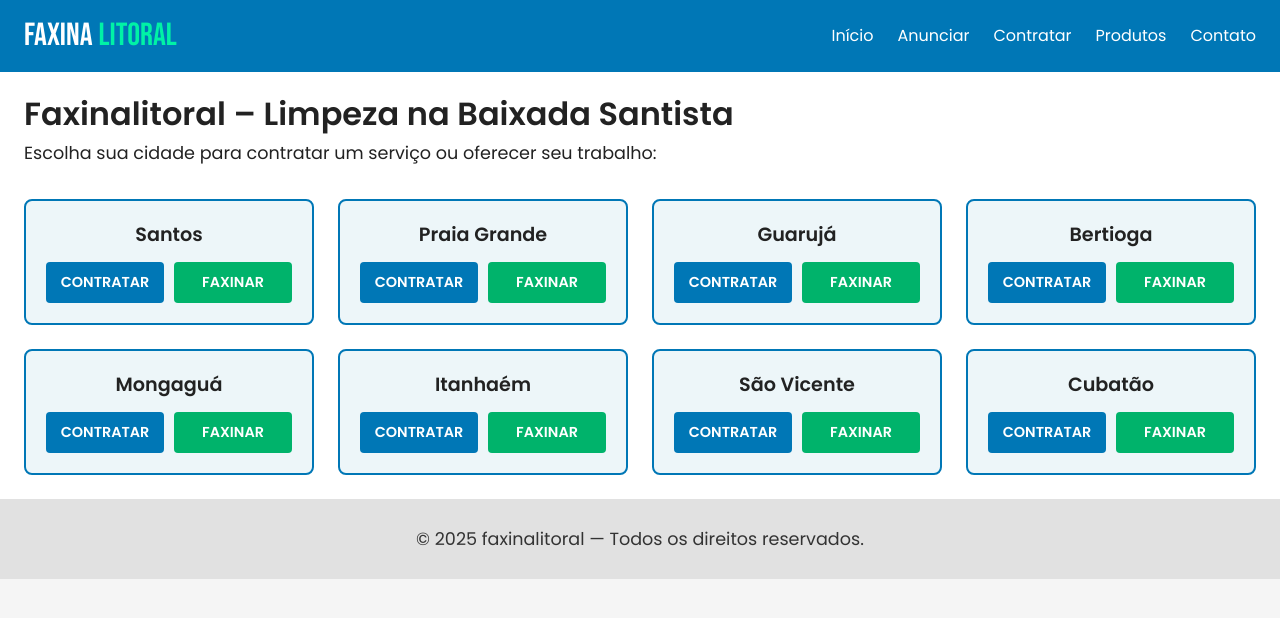
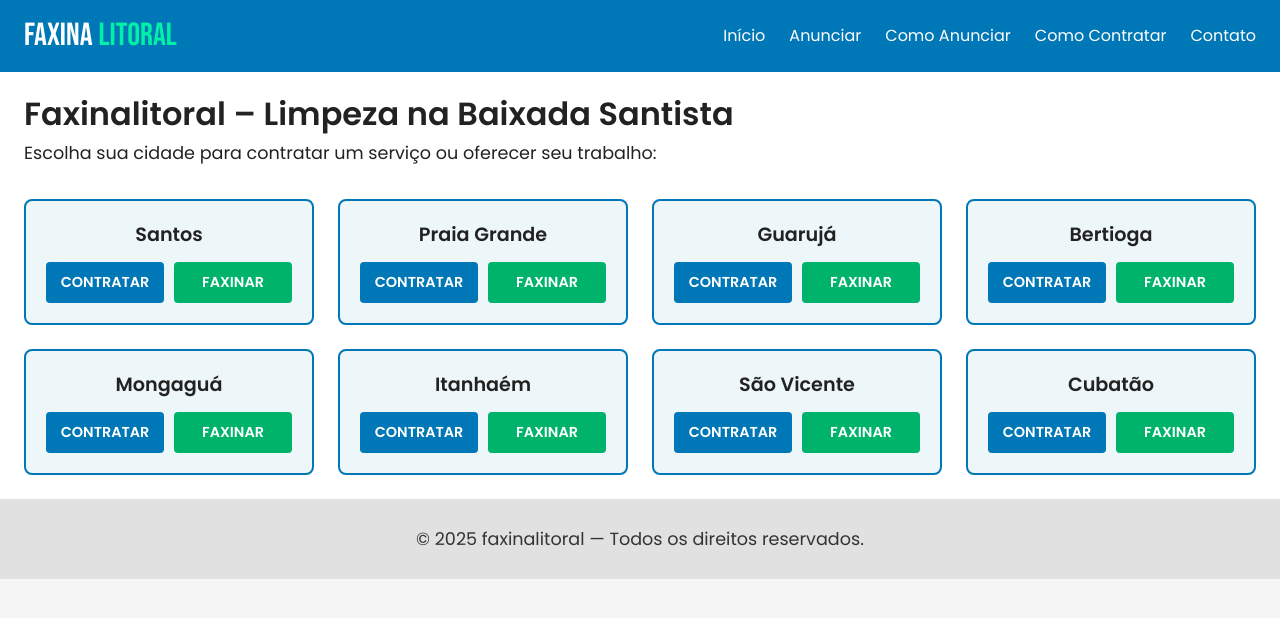
Before and after one commit to countdracula6/faxina-litoral, a React (Vite) app: page / in a window 1280 px wide. Shown: the top 618 px of the page. Built offline with nearby package versions, Linux system fonts and the light colour scheme.

Commit message:
Fix Menu

```diff
--- a/src/components/Navbar.jsx
+++ b/src/components/Navbar.jsx
@@ -21,8 +21,8 @@ export default function Navbar() {
       <ul className={`menu ${open ? 'show' : ''}`}>
         <li><Link to="/" onClick={closeMenu}>Início</Link></li>
         <li><Link to="/anunciar" onClick={closeMenu}>Anunciar</Link></li>
-        <li><Link to="/contratar" onClick={closeMenu}>Contratar</Link></li>
-        <li><Link to="/produtos" onClick={closeMenu}>Produtos</Link></li>
+        <li><Link to="/anunciar" onClick={closeMenu}>Como Anunciar</Link></li>
+        <li><Link to="/contratar" onClick={closeMenu}>Como Contratar</Link></li>
         <li><Link to="/contato" onClick={closeMenu}>Contato</Link></li>
       </ul>
     </nav>
```
